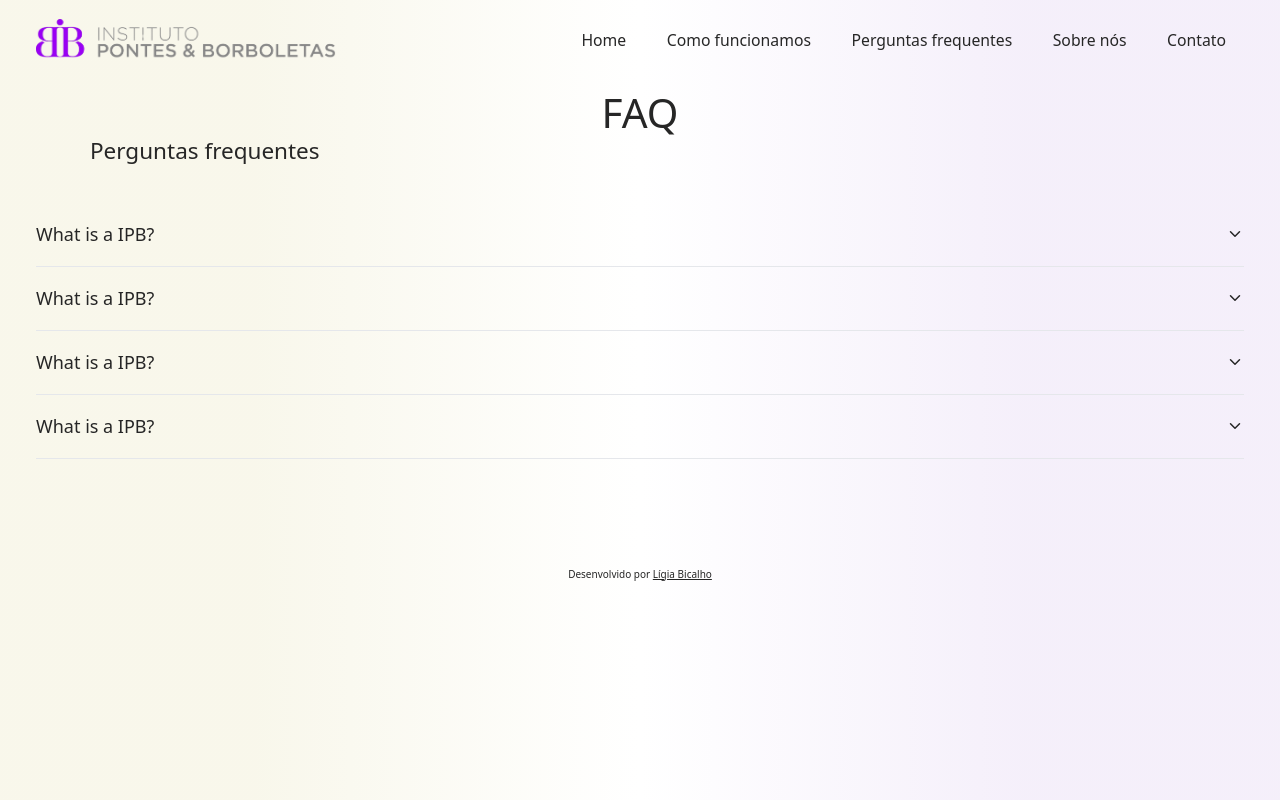
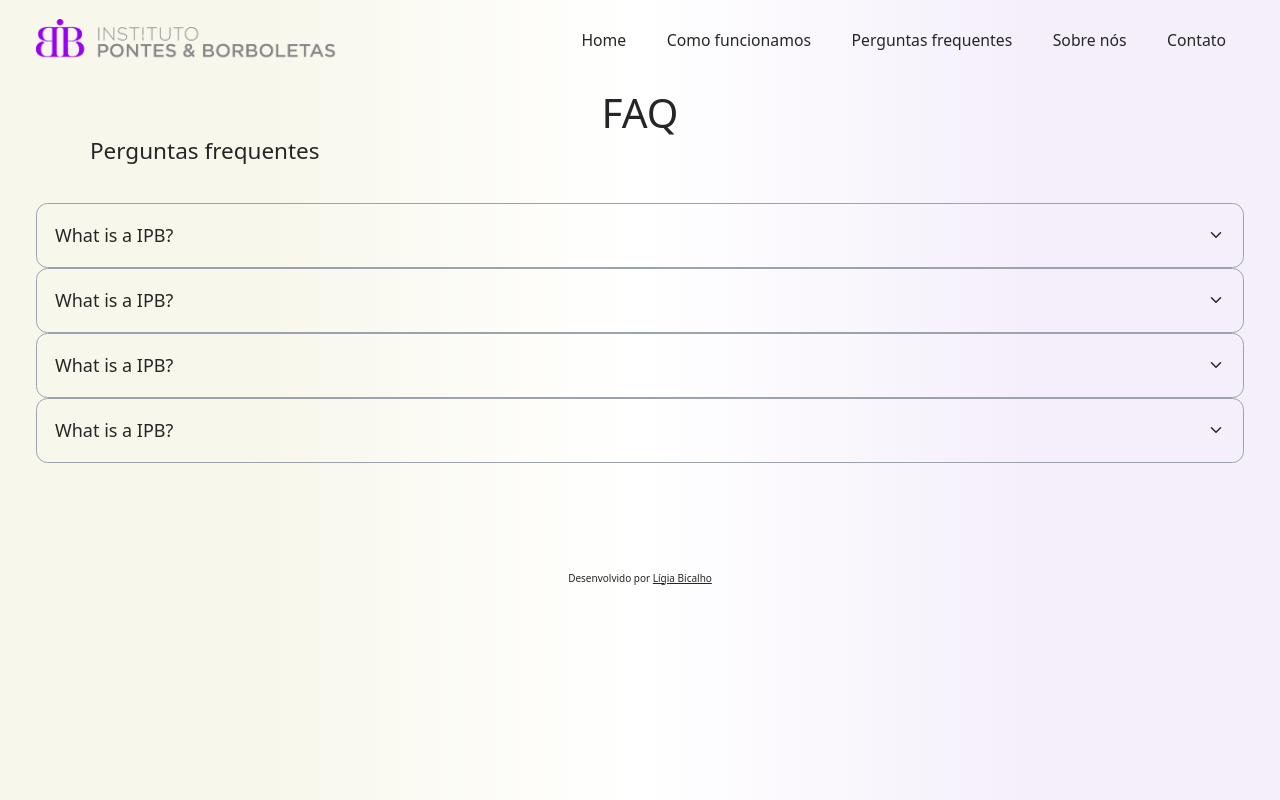
Before and after one commit to ligiabicalho/pontes-e-borboletas, a Next.js app: page /faq in a window 1280 px wide. Built offline with nearby package versions, Linux system fonts and the light colour scheme; a web font is replaced by a local one.

Commit message:
feat: update button styling in Navbar, Accordion border and Toast variant

```diff
--- a/src/components/Navbar/Navbar.tsx
+++ b/src/components/Navbar/Navbar.tsx
@@ -107,7 +107,7 @@ export function Navbar() {
                 key={key}
                 variant={"outline"}
                 size={"icon"}
-                className="bg-transparent"
+                className="bg-transparent border-gray-600 rounded-3xl shadow-md"
               >
                 <Icon size={18} />
               </Button>
--- a/src/components/ui/accordion.tsx
+++ b/src/components/ui/accordion.tsx
@@ -14,7 +14,7 @@ const AccordionItem = React.forwardRef<
 >(({ className, ...props }, ref) => (
   <AccordionPrimitive.Item
     ref={ref}
-    className={cn("border-b", className)}
+    className={cn("border border-gray-400 px-4 rounded-md", className)}
     {...props}
   />
 ));
--- a/src/components/ui/toast.tsx
+++ b/src/components/ui/toast.tsx
@@ -29,7 +29,7 @@ const toastVariants = cva(
       variant: {
         default: "border bg-background text-foreground",
         success: "bg-primary text-primary-foreground",
-        alert: "bg-yellow-200 text-alert-foreground",
+        warning: "bg-yellow-200 text-alert-foreground",
         destructive:
           "destructive group border-destructive bg-destructive text-destructive-foreground",
       },
```
